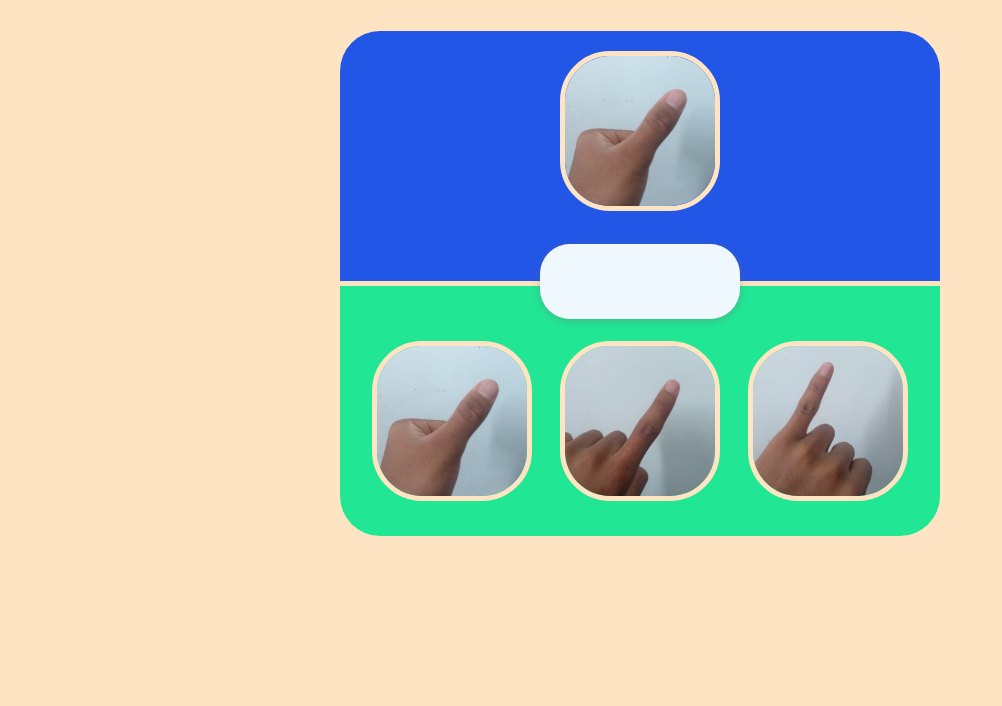
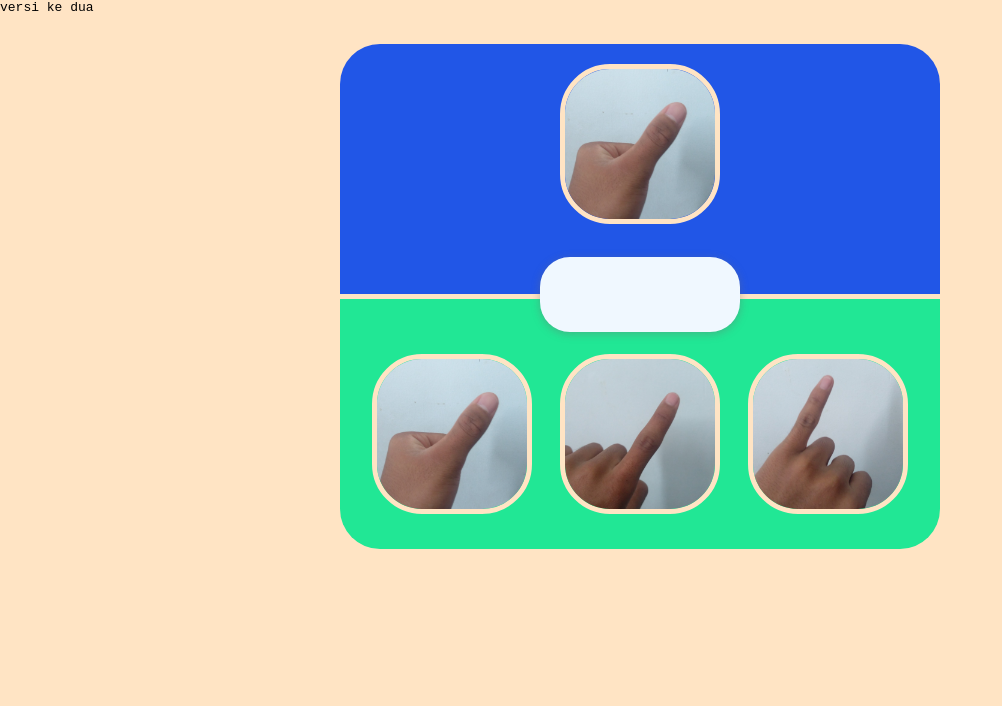
Before and after one commit to aliffarisqi/suit-jawa, a plain HTML site: page index.html in a window 1280 px wide. Shown: the part 94-800 px from the top of the page, without its empty margins (0-1002 px from the left). Drawn offline with Linux system fonts and the light colour scheme.

Commit message:
menambahkan h2 pada file index.html

```diff
--- a/index.html
+++ b/index.html
@@ -10,6 +10,7 @@
 
 <body>
     <h1>Game Suit Jawa</h1>
+    <h2>versi ke dua</h2>
     <div class="container">
         <div class="area-computer">
             <img src="foto/gajah.jpg" alt="" class="img-computer">
```
